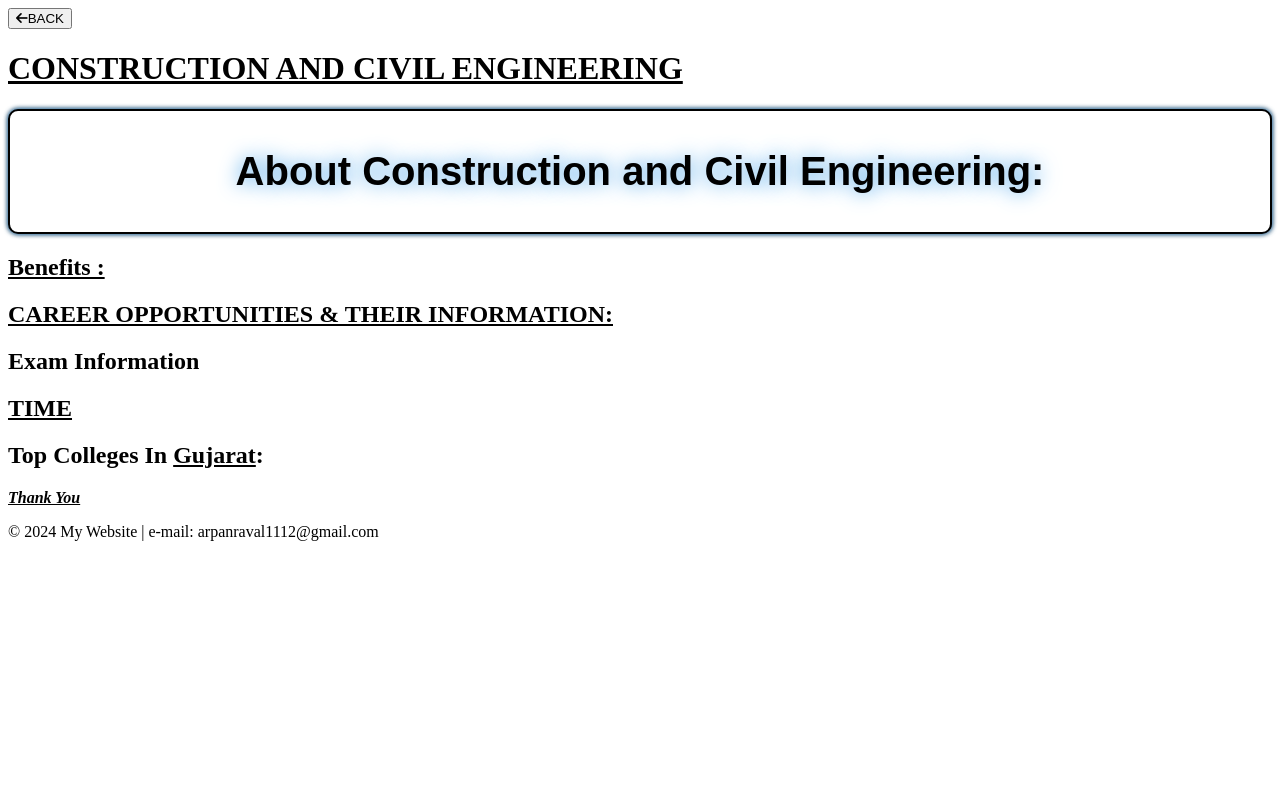
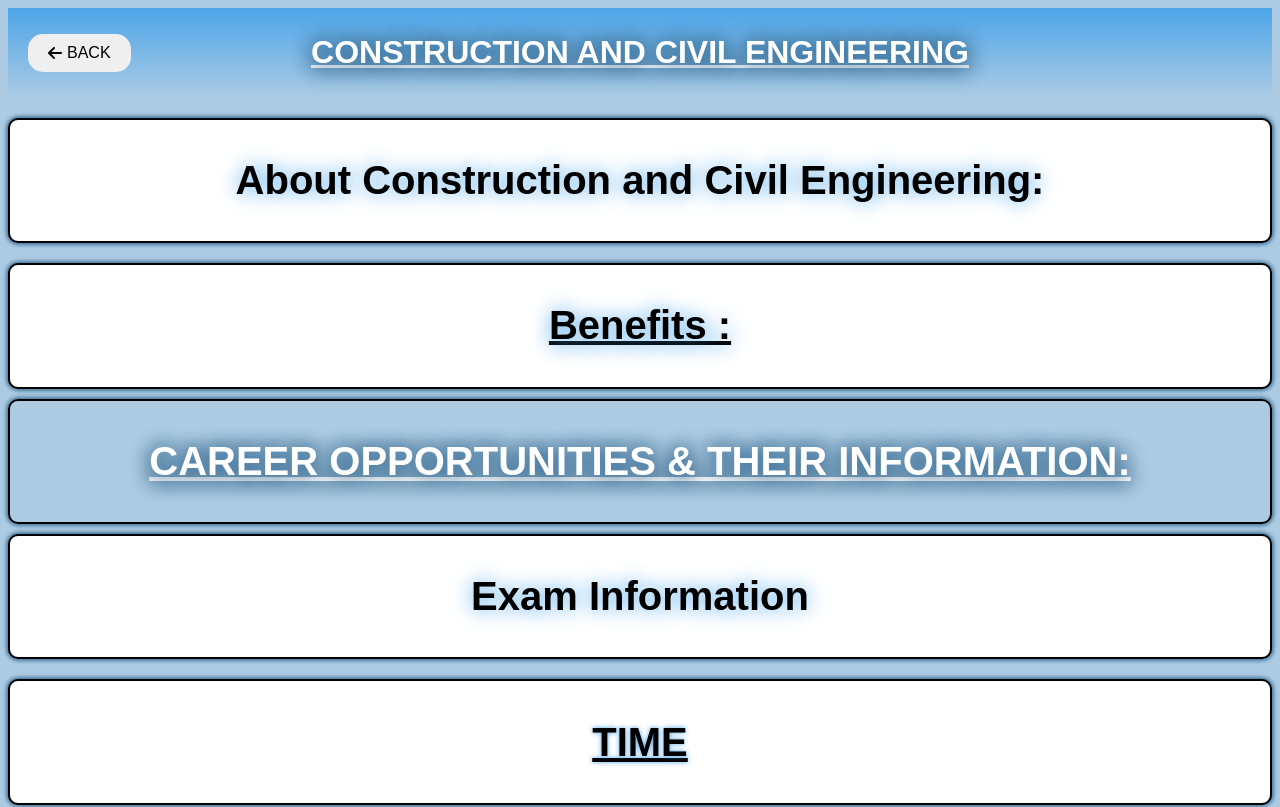
Before and after one commit to Arpan-Raval/Future-Career-Path, a plain HTML site: page Civil.html in a window 1280 px wide. Shown: the top 807 px of the page. Drawn offline with Linux system fonts and the light colour scheme.

Commit message:
Update Civil.html

```diff
--- a/Civil.html
+++ b/Civil.html
@@ -4,60 +4,16 @@
     <meta charset="UTF-8">
     <meta name="viewport" content="width=device-width, initial-scale=1.0">
     <link rel="stylesheet" href="https://cdnjs.cloudflare.com/ajax/libs/font-awesome/6.6.0/css/all.min.css" integrity="sha512-Kc323vGBEqzTmouAECnVceyQqyqdsSiqLQISBL29aUW4U/M7pSPA/gEUZQqv1cwx4OnYxTxve5UMg5GT6L4JJg==" crossorigin="anonymous" referrerpolicy="no-referrer" />
-    <link rel="stylesheet" href="iti.css">
+    <link rel="stylesheet" href="header.css">
+    <link rel="stylesheet" href="about.css">
+    <link rel="stylesheet" href="benefits.css">
+    <link rel="stylesheet" href="career.css">
+    <link rel="stylesheet" href="exam.css">
+    <link rel="stylesheet" href="time.css">
+    <link rel="stylesheet" href="college.css">
+    <link rel="stylesheet" href="footer.css">
+    <link rel="stylesheet" href="animation.css">
     <title>Construction and Civil Engineering</title>
-
-    <style>
-.about{
-    font-family:Arial, Helvetica, sans-serif;
-    margin-top: 10px;
-    padding:5px;
-    border: 2px solid #000;
-    box-shadow:0 0 5px rgb(76, 165, 233),0 0 5px black;
-    color: black;
-    position : relative;
-    margin: 20px auto;
-    max-width: 100%;
-    border-radius: 10px;
-    transition: all 0.3s ease;
-    background-color: white;
-    animation: popup 1.5s ease-in-out;
-}
-.about:hover{
-    box-shadow:0 0 30px rgb(76, 165, 233),0 0 30px black;
-}
-.about h2{
-    text-shadow: 0 0 20px rgb(76, 165, 233);
-    text-align: center;
-    font-size: 40px;
-    position:sticky;
-    top:10px;
-    background-color: white;
-    cursor: pointer;
-}
-@keyframes popup {
-    0% {
-        transform:scale(0);
-        opacity: 0;
-    }
-    25% {
-        transform:scale(0.25);
-        opacity: 0;
-    }
-    50% {
-        transform:scale(0.50);
-        opacity: 0;
-    }
-    75% {
-        transform:scale(0.75);
-        opacity: 0;
-    }
-    100% {
-        transform:scale(1);
-        opacity: 1;
-    }
-}
-    </style>
 </head>
 <body>
     <header>
```
